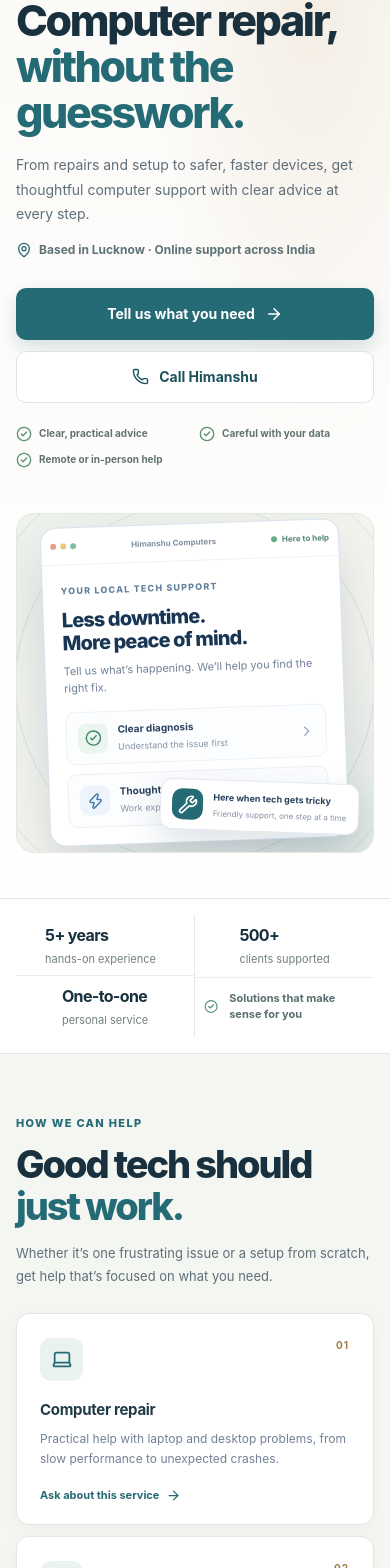
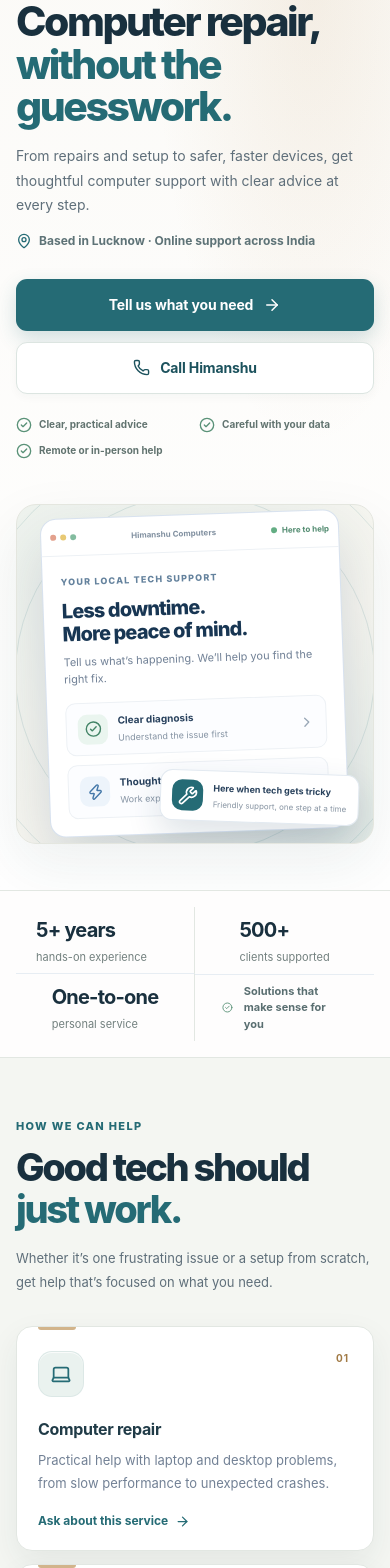
Before and after one commit to incredtiwari/anshucomputer, a React (Vite) app: page / in a window 390 px wide. Shown: the part 194-1762 px from the top of the page. Built offline with nearby package versions, Linux system fonts and the light colour scheme.

Commit message:
Polish layout hierarchy and responsive styling

```diff
--- a/src/App.css
+++ b/src/App.css
@@ -2127,3 +2127,399 @@
   color: #914d42;
   background: #fff8f5;
 }
+
+
+/* Finishing pass: clearer hierarchy, calmer spacing, and more deliberate interactions. */
+.site-header {
+  box-shadow: 0 5px 22px rgba(25, 48, 62, 0.045);
+}
+
+.nav-shell {
+  min-height: 80px;
+}
+
+.desktop-nav a {
+  position: relative;
+  padding: 10px 0;
+}
+
+.desktop-nav a::after {
+  position: absolute;
+  right: 0;
+  bottom: 3px;
+  left: 0;
+  height: 2px;
+  border-radius: 999px;
+  background: var(--hc-accent);
+  content: "";
+  transform: scaleX(0);
+  transform-origin: left;
+  transition: transform 170ms ease;
+}
+
+.desktop-nav a:hover::after,
+.desktop-nav a:focus-visible::after {
+  transform: scaleX(1);
+}
+
+.button {
+  border-radius: 11px;
+  font-weight: 720;
+  letter-spacing: -0.01em;
+}
+
+.button:active {
+  transform: translateY(0) scale(0.985);
+}
+
+.button-primary {
+  box-shadow: 0 8px 20px rgba(37, 107, 117, 0.2);
+}
+
+.button-secondary {
+  box-shadow: 0 3px 10px rgba(25, 48, 62, 0.035);
+}
+
+.hero {
+  padding: 92px 0 90px;
+  overflow: hidden;
+}
+
+.hero h1 {
+  font-size: clamp(48px, 5.6vw, 74px);
+  font-weight: 760;
+  line-height: 1.035;
+  letter-spacing: -0.065em;
+  text-wrap: balance;
+}
+
+.hero-intro {
+  max-width: 515px;
+  font-size: 16px;
+  line-height: 1.8;
+}
+
+.hero-visual {
+  min-height: 480px;
+  border-radius: 30px;
+  box-shadow: 0 22px 58px rgba(31, 66, 66, 0.075);
+}
+
+.section {
+  padding: 106px 0;
+}
+
+.section-heading {
+  gap: 56px;
+  margin-bottom: 44px;
+}
+
+.section-heading h2,
+.about-copy h2,
+.faq-intro h2,
+.contact-copy h2,
+.booking-copy h2,
+.process-intro h2,
+.booking-band h2 {
+  letter-spacing: -0.06em;
+  text-wrap: balance;
+}
+
+.section-heading > p,
+.about-copy > p:not(.eyebrow),
+.faq-intro > p:not(.eyebrow),
+.contact-copy > p:not(.eyebrow),
+.booking-copy > p:not(.eyebrow) {
+  line-height: 1.85;
+}
+
+.trust-strip {
+  background: rgba(255, 255, 255, 0.78);
+}
+
+.trust-grid {
+  min-height: 112px;
+}
+
+.trust-grid > div {
+  padding-right: 27px;
+  padding-left: 27px;
+}
+
+.trust-grid strong {
+  font-size: 20px;
+}
+
+.services-grid {
+  gap: 18px;
+}
+
+.service-card {
+  min-height: 260px;
+  padding: 27px 26px 23px;
+  border-radius: var(--hc-radius-card);
+  box-shadow: var(--hc-shadow-card);
+}
+
+.service-card::before {
+  position: absolute;
+  top: 0;
+  left: 26px;
+  width: 38px;
+  height: 3px;
+  border-radius: 0 0 999px 999px;
+  background: var(--hc-accent);
+  content: "";
+  opacity: 0.68;
+  transition: width 170ms ease, opacity 170ms ease;
+}
+
+.service-card:hover::before,
+.service-card:focus-within::before {
+  width: 58px;
+  opacity: 1;
+}
+
+.service-icon {
+  width: 46px;
+  height: 46px;
+  border: 1px solid rgba(37, 107, 117, 0.07);
+  border-radius: 14px;
+  box-shadow: inset 0 1px 0 rgba(255, 255, 255, 0.72);
+}
+
+.service-card h3 {
+  margin-top: 20px;
+  font-size: 16px;
+}
+
+.service-card p {
+  font-size: 13px;
+  line-height: 1.75;
+}
+
+.text-link {
+  font-size: 12px;
+}
+
+.process-section {
+  padding: 88px 0;
+}
+
+.process-steps article {
+  padding: 22px 0;
+}
+
+.process-steps h3 {
+  font-size: 15px;
+}
+
+.process-steps p {
+  line-height: 1.7;
+}
+
+.about-grid {
+  gap: 84px;
+}
+
+.about-visual {
+  min-height: 390px;
+  border-radius: var(--hc-radius-panel);
+  box-shadow: var(--hc-shadow-panel);
+}
+
+.about-mark {
+  border-radius: 34px;
+}
+
+.faq-grid {
+  gap: 88px;
+}
+
+.faq-item summary {
+  padding: 22px 0;
+  font-size: 14px;
+}
+
+.faq-item p {
+  font-size: 13px;
+  line-height: 1.8;
+}
+
+.booking-band {
+  padding: 64px 0;
+}
+
+.contact-grid {
+  gap: 86px;
+}
+
+.contact-form-card,
+.booking-form-card {
+  padding: 34px;
+  border-radius: var(--hc-radius-panel);
+  box-shadow: var(--hc-shadow-panel);
+}
+
+.form-heading {
+  margin-bottom: 26px;
+}
+
+.form-heading h3 {
+  font-size: 18px;
+}
+
+.form-heading p,
+.form-grid label {
+  font-size: 12px;
+}
+
+.form-grid {
+  gap: 17px;
+}
+
+.form-grid input,
+.form-grid textarea {
+  min-height: 47px;
+  border-radius: 10px;
+  font-size: 13px;
+}
+
+.form-grid textarea {
+  min-height: 122px;
+}
+
+.form-submit {
+  min-height: 48px;
+}
+
+.success-panel {
+  border-radius: 16px;
+  background: #f7faf7;
+}
+
+.footer-main {
+  padding: 36px 0;
+}
+
+.footer-bottom {
+  padding-top: 18px;
+  padding-bottom: 22px;
+}
+
+@media (max-width: 1050px) {
+  .hero {
+    padding: 82px 0 76px;
+  }
+
+  .hero-visual {
+    min-height: 430px;
+  }
+
+  .about-grid,
+  .faq-grid,
+  .contact-grid {
+    gap: 58px;
+  }
+}
+
+@media (max-width: 820px) {
+  .nav-shell {
+    min-height: 72px;
+  }
+
+  .hero {
+    padding: 64px 0 58px;
+  }
+
+  .hero-visual {
+    min-height: 390px;
+  }
+
+  .section {
+    padding: 76px 0;
+  }
+
+  .section-heading {
+    margin-bottom: 32px;
+  }
+
+  .process-section {
+    padding: 68px 0;
+  }
+
+  .about-visual {
+    min-height: 340px;
+  }
+
+  .contact-form-card,
+  .booking-form-card {
+    padding: 28px;
+  }
+}
+
+@media (max-width: 560px) {
+  .nav-shell {
+    min-height: 66px;
+  }
+
+  .hero {
+    padding: 51px 0 46px;
+  }
+
+  .hero h1 {
+    font-size: clamp(40px, 10.5vw, 53px);
+    letter-spacing: -0.06em;
+  }
+
+  .hero-intro {
+    font-size: 14px;
+    line-height: 1.75;
+  }
+
+  .hero-visual {
+    min-height: 340px;
+    border-radius: 20px;
+  }
+
+  .section {
+    padding: 61px 0;
+  }
+
+  .services-grid {
+    gap: 13px;
+  }
+
+  .service-card {
+    min-height: 218px;
+    padding: 24px 21px 20px;
+    border-radius: 16px;
+  }
+
+  .service-card::before {
+    left: 21px;
+  }
+
+  .process-section {
+    padding: 58px 0;
+  }
+
+  .about-visual {
+    min-height: 280px;
+  }
+
+  .booking-band {
+    padding: 46px 0;
+  }
+
+  .contact-form-card,
+  .booking-form-card {
+    padding: 22px 18px;
+    border-radius: 17px;
+  }
+
+  .form-grid input,
+  .form-grid textarea {
+    min-height: 46px;
+  }
+}
```
